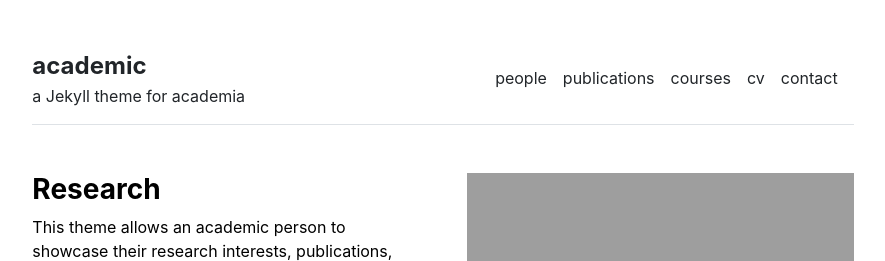
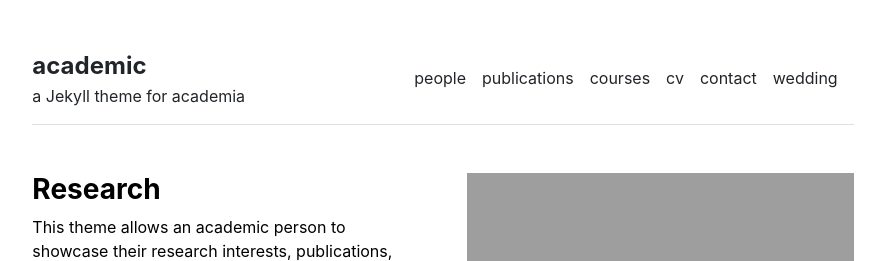
Before and after one commit to qnfnwkd/qnfnwkd.github.io, a Jekyll site: the page built from index.md, in a window 1280 px wide. Shown: the top 261 px of the page, without its empty margins (197-1082 px from the left). Built offline with Jekyll 4.4.1, drawn with Linux system fonts in a browser that asks for light colours.

Commit message:
Add wedding invitation page

```diff
--- a/_data/settings.yml
+++ b/_data/settings.yml
@@ -4,6 +4,7 @@ menu:
 - {name: 'courses', url: '/courses'}
 - {name: 'cv', url: '/cv'}
 - {name: 'contact', url: '/contact'}
+- {name: 'wedding', url: '/wedding-invitation/'}
 
 people:
 - {name: 'Primary Investigator', title: 'Researcher', department: 'Physics & Astronomy', institution: 'Some University', institution_address: '1 Main Street, Canada', phone: '(000) 000-0000', email: 'hello@university.edu', office: 'Science Building 505', image: 'assets/img/primary-investigator.jpg', url: 'primary-investigator'}
```
Also changed, not shown: 1 other file.
